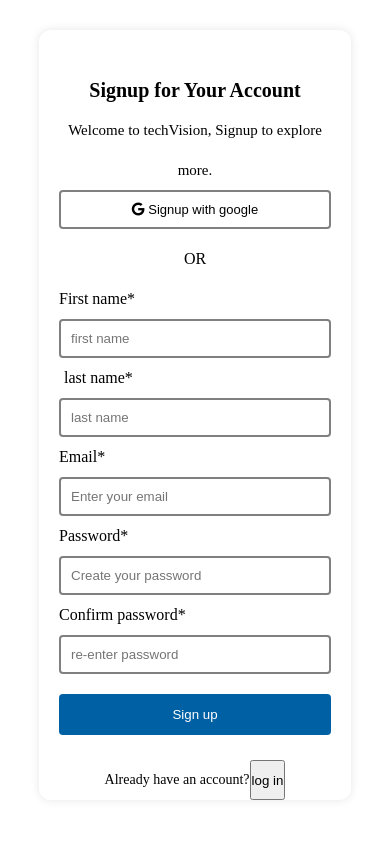
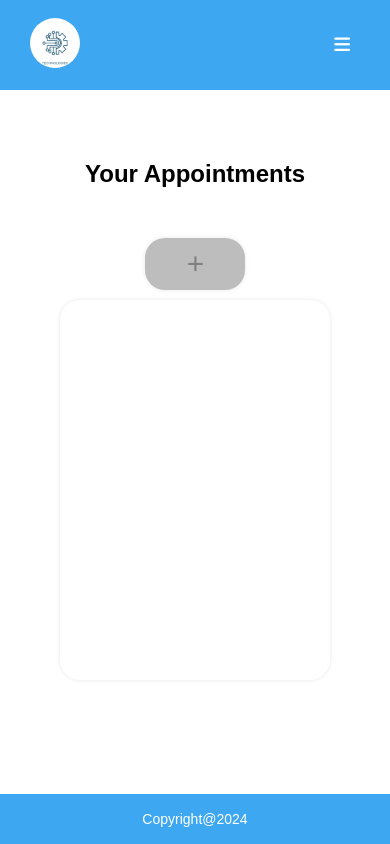
Before and after one commit to Saddamwassan/React, a React (Vite) app in the folder BookingApp/: page / in a window 390 px wide. Built offline with nearby package versions, Linux system fonts and the light colour scheme; the HTML template or start-up script is replaced by a standard one.

Commit message:
dashboard done

```diff
--- a/BookingApp/src/App.jsx
+++ b/BookingApp/src/App.jsx
@@ -3,10 +3,12 @@ import Signup from "./components/signup"
 import './styles/App.css'
 import Login from "./components/login"
 import Auth from "./components/Auth"
+import Dashboard from "./components/dashboard"
 export default function App(){
   return(
     <div className="myApp">
-      <Auth/>
+      {/* <Auth/> */}
+      <Dashboard/>
     </div>
   )
 }
--- a/BookingApp/src/components/Auth.jsx
+++ b/BookingApp/src/components/Auth.jsx
@@ -8,14 +8,17 @@ function Auth() {
     return (
         <div className="SignUpDiv">
             <div className="signupinner">
-                <img className="image" src={image} alt="signupImage" width="400px" />
+                <img className="image" src={image} alt="signupImage" />
                 {/* form  */}
+                <div className="formdiv">
                 {
                     isLogin ? <Login /> : <Signup />
                 }
                 <div className="logindiv">
-                    <span>Already have an account?</span>
-                    <button >log in</button>
+                    <span>{isLogin?"Don't ":"Already "}have an account?</span>
+                    <button className='signbtn' onClick={()=>setLogin(checkLogin=>!checkLogin)}>{isLogin ? "Sign up":"Log in"}</button>
+                </div>
+
                 </div>
             </div>
         </div>)
--- /dev/null
+++ b/BookingApp/src/components/Card.jsx
@@ -0,0 +1,12 @@
+import React from 'react'
+import "../styles/card.css"
+
+function Card() {
+  return (
+    <div className='card'>
+
+    </div>
+  )
+}
+
+export default Card
--- /dev/null
+++ b/BookingApp/src/components/Dbody.jsx
@@ -0,0 +1,20 @@
+import React from 'react'
+import Card from './Card'
+// import "../styles/dashboard.css"
+function Dbody() {
+  return (
+    <div className='dbody'>
+        <div className="text">
+        <h2>Your Appointments</h2>
+        </div>
+        <div className="cards">
+            <div className="addcard">
+            <i className="fa-duotone fa-plus addcardicon"></i>
+            </div>
+        <Card/>
+        </div>
+    </div>
+  )
+}
+
+export default Dbody
--- /dev/null
+++ b/BookingApp/src/components/Footer.jsx
@@ -0,0 +1,9 @@
+import React from 'react'
+
+function Footer() {
+  return (
+    <div className='footer'>Copyright@2024</div>
+  )
+}
+
+export default Footer
--- /dev/null
+++ b/BookingApp/src/components/dashboard.jsx
@@ -0,0 +1,16 @@
+import React from 'react'
+import Nav from './nav'
+import Dbody from './Dbody'
+import Footer from './Footer'
+
+function Dashboard() {
+  return (
+    <div className='dashboard'>
+        <Nav />
+        <Dbody />
+        <Footer />
+    </div>
+  )
+}
+
+export default Dashboard
--- a/BookingApp/src/components/login.jsx
+++ b/BookingApp/src/components/login.jsx
@@ -15,14 +15,8 @@ function Login() {
           <label htmlFor="">Password*</label>
           </div>
           <input type="text" placeholder="Create your password" />
-
           <button className="signupbtn"> Log in</button>
-          {/* <div className="logindiv">
-            <span>Don't have an account?</span>
-            <a href="./login.jsx">Sign up</a>
-          </div> */}
         </form>
   )
 }
-
 export default Login
--- /dev/null
+++ b/BookingApp/src/components/nav.jsx
@@ -0,0 +1,20 @@
+import React from 'react'
+import "../styles/dashboard.css"
+import logo from "../assets/logo.jpg"
+function Nav() {
+  return (
+    <div className='nav'>
+      <div className="left">
+        <img className="logo" src={logo} alt="logo" />
+      </div>
+      <div className="right">
+        <a href="">Booking Cards</a>
+        <a href="">My schedule</a>
+        <a href="">Profile</a>
+        <i className ="fa-solid fa-bars barslogo"></i>
+      </div>
+    </div>
+  )
+}
+
+export default Nav
--- a/BookingApp/src/styles/App.css
+++ b/BookingApp/src/styles/App.css
@@ -13,11 +13,24 @@
 .signupinner{
   margin-top:20px;
   display:flex;
-  flex-direction: column;
+  align-items: center;
   box-shadow:0 0 10px rgba(0 , 0, 0, 0.1);
   border-radius:12px;
   background-color: white;
   margin:30px;
+}
+/* form div from Auth ------------------- */
+.formdiv{
+  display:flex;
+  flex-direction: column;
+  justify-content:center;
+}
+.signbtn{
+  background-color: black;
+  color:white;
+  padding:0 5px;
+  border-radius:8px;
+  height: 30px;
 }
 /* form  */
 .signupform{
@@ -30,6 +43,8 @@
 }
 .image{
   border-radius:12px 0 0 12px;
+  height:662px;
+  width:400px;
 }
 /* Signup heading */
 h1{
@@ -52,12 +67,14 @@ h1{
   margin-top:10px;
   position:relative;
   height:40px;
+  width:100%;
 }
 .hr{
   width:100%;
   position:absolute;
   border-bottom:2px solid grey;
   top:50%;
+  left:0;
 }
 .hrtext{
   background-color:white;
@@ -108,7 +125,11 @@ input{
 .logindiv{
   display:flex;
   justify-content: center;
+  align-items: center;
   margin-top:5px;
+  gap:10px;
+  padding-bottom: 10px;
+
 }
 a{
   text-decoration:none;
--- /dev/null
+++ b/BookingApp/src/styles/card.css
@@ -0,0 +1,15 @@
+*{
+    margin:0;
+    padding:0;
+    box-sizing:border-box;
+}
+.card{
+    height: 380px;
+    width: 270px;
+    background-color: rgb(255, 255, 255);
+    display:flex;
+    justify-content: center;
+    align-items: center;
+    box-shadow: 0 0 4px rgba(0, 0, 0, 0.1);
+    border-radius:20px;
+}
--- /dev/null
+++ b/BookingApp/src/styles/dashboard.css
@@ -0,0 +1,150 @@
+*{
+    margin:0;
+    padding:0;
+    box-sizing:border-box;
+    font-family: sans-serif;
+}
+.dashboard{
+    min-height:100vh;
+    display: flex;
+    flex-direction: column;
+}
+.nav{
+    height:90px;
+    background-color:#3ea7f1;
+    display:flex;
+    justify-content: space-between;
+    align-items: center;
+    padding: 0 30px;
+}
+.left{
+
+}
+.logo{
+    width:70px;
+    border-radius: 50%;
+}
+.right{
+    margin-right: 10px;
+}
+.nav a{
+    color:white;
+    padding:10px;
+    font-size:20px;
+}
+.nav a:hover{
+    background-color: white;
+    color:black;
+    border-radius:5px;
+}
+.barslogo{
+    display:none;
+
+}
+/* dashboard body  */
+.dbody{
+    display:flex;
+    flex-direction: column;
+    flex-grow: 1;
+    padding:20px;
+    align-items: center;
+}
+.dbody h2{
+    padding:50px 0;
+}
+.dbody .cards{
+    display:flex;
+    gap:10px;
+}
+.dbody .addcard{
+    height: 380px;
+    width: 270px;
+    background-color: #16161648;
+    display:flex;
+    justify-content: center;
+    align-items: center;
+    box-shadow: 0 0 4px rgba(0, 0, 0, 0.1);
+    border-radius:20px;
+}
+.addcardicon{
+    font-size:70px;
+    color:rgba(0, 0, 0, 0.454);
+}
+/* footer  */
+.footer{
+    height:50px;
+    background-color: #3ea7f1;
+    display: flex;
+    justify-content: center;
+    align-items: center;
+    color:white;
+    font-size:15px;
+}
+@media (max-width:767px) and (min-width:425px){
+    /* nav  */
+    .nav a {
+        font-size: 15px;
+    }
+    .logo{
+        width:55px;
+    }
+    /* dbody */
+    .dbody{
+        align-items: center;
+    }
+    .dbody .cards {
+        flex-direction: column;
+        align-items: center;
+    }
+    .dbody .addcard {
+        height: 52px;
+        width: 100px;
+        box-shadow: 0 0 4px rgba(0, 0, 0, 0.1);
+        border-radius: 20px;
+    }
+    .addcardicon{
+        font-size:30px;
+        color:grey;
+    }
+    /* footer  */
+    .footer{
+        font-size:14px;
+    }
+}
+@media (max-width:424px) and (min-width:320px){
+    /* nav  */
+    .nav a {
+        display:none;
+        font-size: 15px;
+    }
+    .barslogo{
+        color:white;
+        font-size:18px;
+        display:block;
+    }
+    .logo{
+        width:50px;
+    }
+    /* dbody  */
+    .dbody{
+        align-items: center;
+    }
+    .dbody .cards {
+        flex-direction: column;
+        align-items: center;
+    }
+    .dbody .addcard {
+        height: 52px;
+        width: 100px;
+        box-shadow: 0 0 4px rgba(0, 0, 0, 0.1);
+        border-radius: 20px;
+    }
+    .addcardicon{
+        font-size:30px;
+        color:grey;
+    }
+    /* footer  */
+    .footer{
+        font-size:14px;
+    }
+}
```
Also changed, not shown: BookingApp/src/assets/logo.jpg (added).
